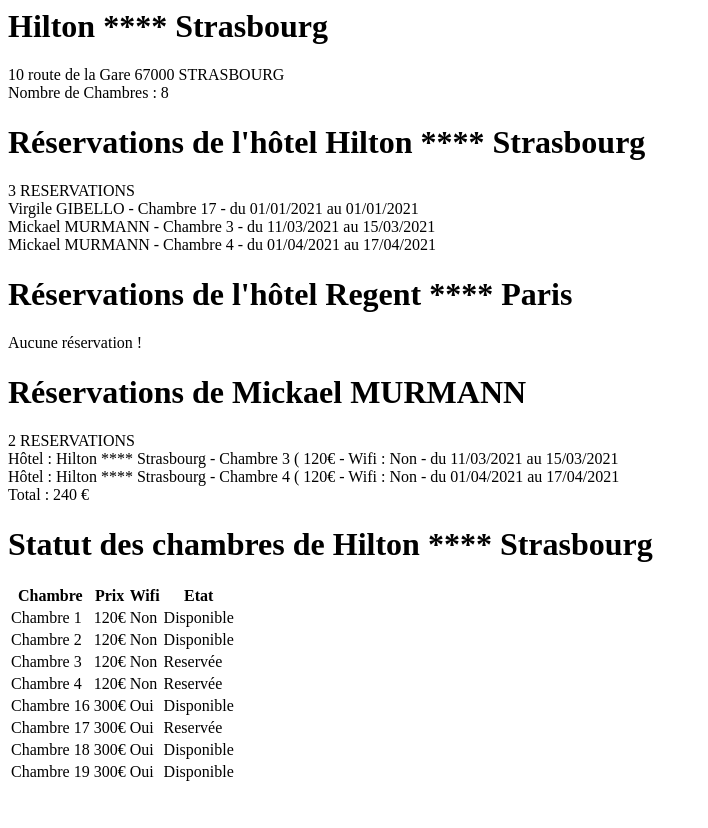
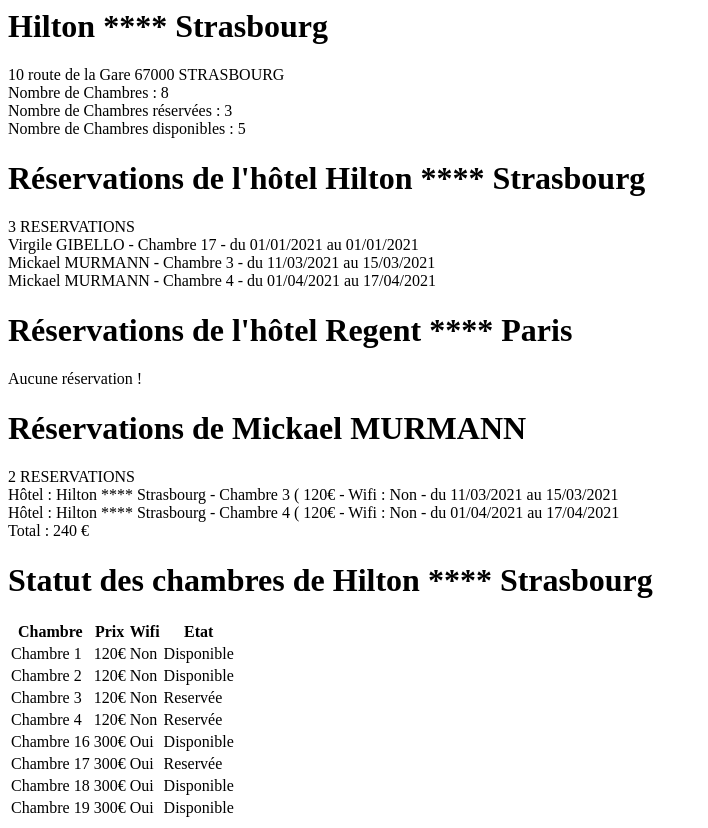
Before and after one commit to Xaphan67/POO-Hotel, a PHP site: page / in a window 1280 px wide. Shown: the whole page, without its empty margins (0-708 px from the left). Before the commit the page ends 781 px from the top, so only its background shows below. Run offline with PHP 8.4, Linux system fonts and the light colour scheme.

Commit message:
Ajout chambres dispo et reservées dans informations Hotel

```diff
--- a/hotel.php
+++ b/hotel.php
@@ -78,8 +78,13 @@ class Hotel
     // Affiche les informations sur cet hôtel
     public function afficherInformations()
     {
+        $nbChambres = count($this->_chambres);
+        $nbChambresReservees = count($this->_reservations);
+
         $result = "<h1>$this</h1>" . $this->_adresse . " " . $this->_cp . " " . $this->_ville . "</br>" .
-        "Nombre de Chambres : " . count($this->_chambres) . "</br>";
+        "Nombre de Chambres : $nbChambres</br>" .
+        "Nombre de Chambres réservées : $nbChambresReservees</br>" .
+        "Nombre de Chambres disponibles : " . ($nbChambres - $nbChambresReservees);
 
         return $result;
     }
```
